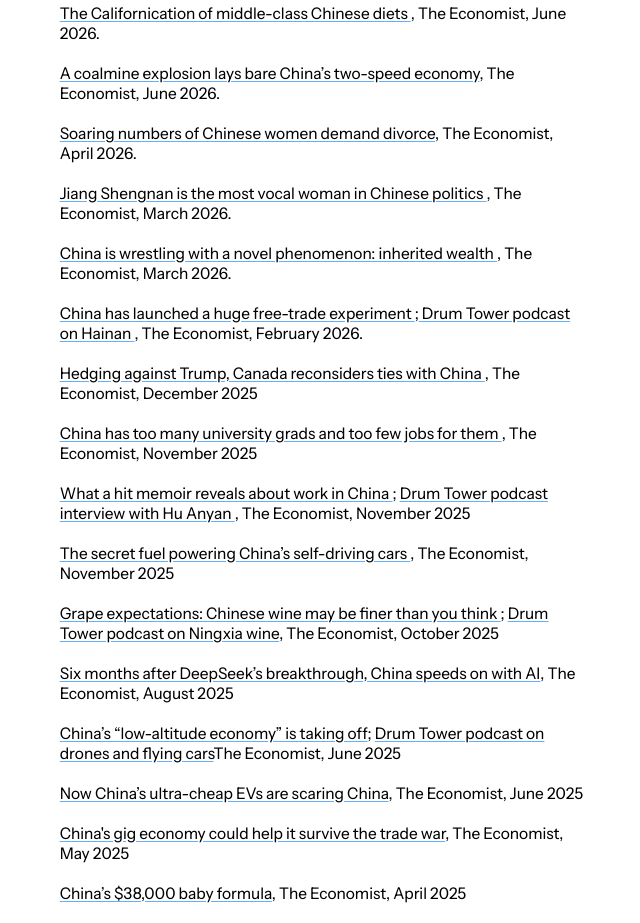
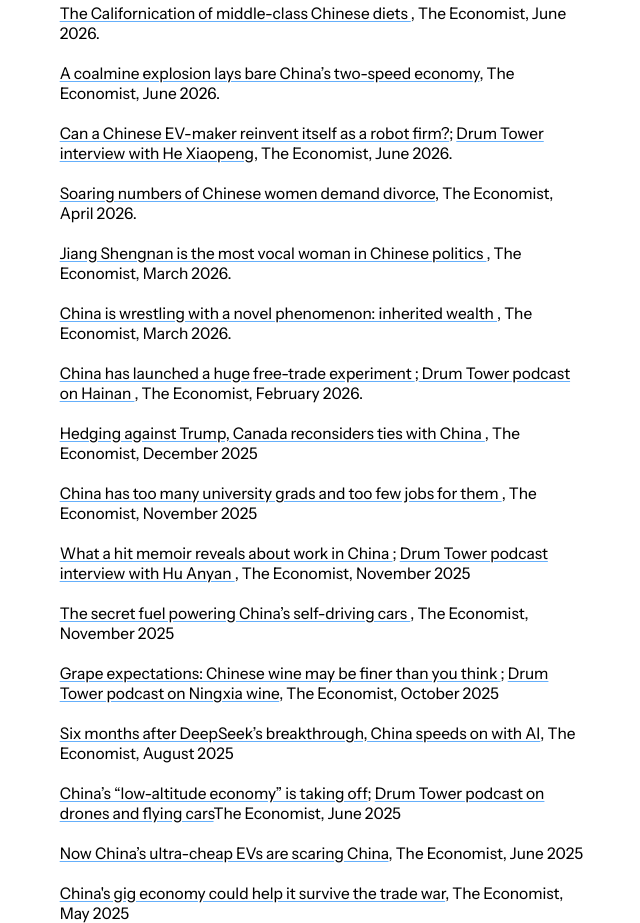
Before and after one commit to jsarahwu/jsarahwu.github.io, a plain HTML site: page index.html in a window 1280 px wide. Shown: the part 938-1861 px from the top of the page, without its empty margins (451-1091 px from the left). Drawn offline with Linux system fonts and the light colour scheme.

Commit message:
Update index.html

```diff
--- a/index.html
+++ b/index.html
@@ -71,6 +71,9 @@ Before joining The Economist, Sarah covered the rise of electric vehicles in Chi
       </p>
       <p>
         <a href="https://www.economist.com/china/2026/05/28/a-coalmine-explosion-lays-bare-chinas-two-speed-economy">A coalmine explosion lays bare China’s two-speed economy</a>, The Economist, June 2026.
+      </p>
+   <p>
+        <a href="https://www.economist.com/china/2026/05/14/can-a-chinese-ev-maker-reinvent-itself-as-a-robot-firm">Can a Chinese EV-maker reinvent itself as a robot firm?</a>; <a href="https://www.economist.com/podcasts/2026/05/05/the-chinese-ev-company-betting-big-on-robots">Drum Tower interview with He Xiaopeng</a>, The Economist, June 2026.
       </p>
       <p>
         <a href="https://www.economist.com/china/2026/04/16/soaring-numbers-of-chinese-women-demand-divorce">Soaring numbers of Chinese women demand divorce</a>, The Economist, April 2026.
```
